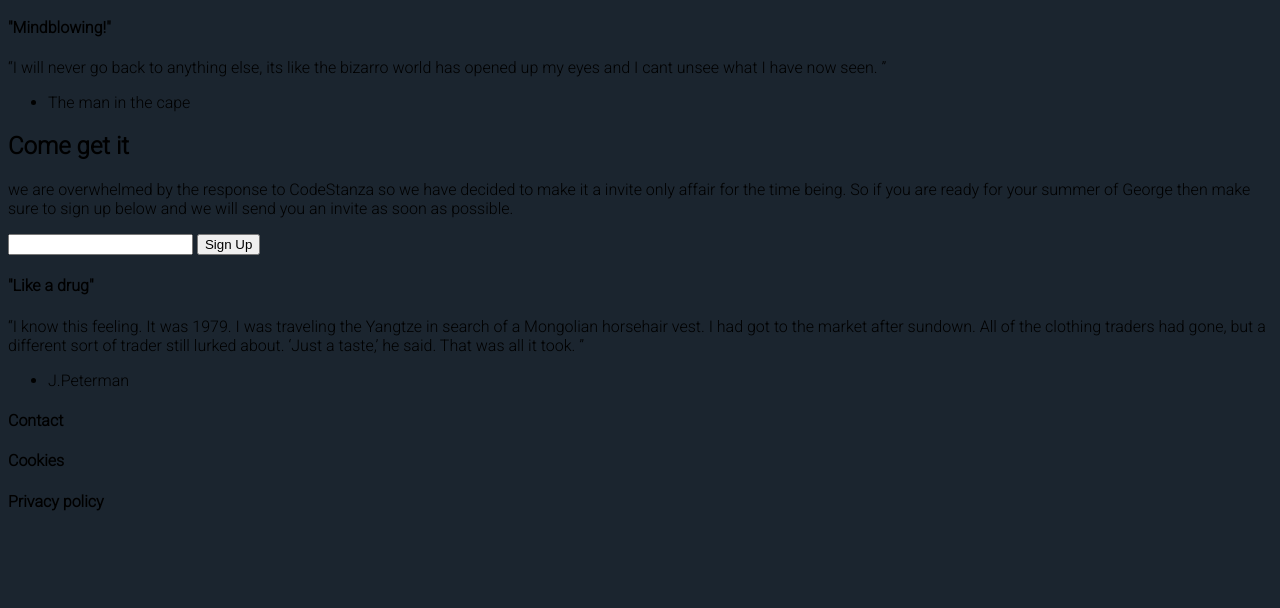
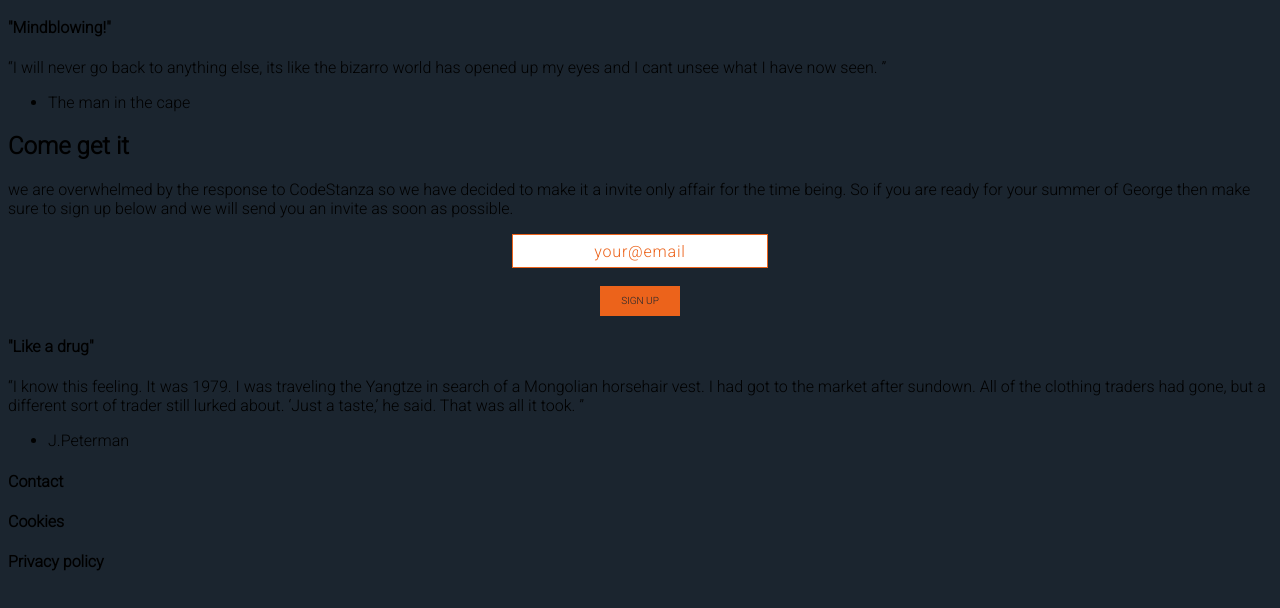
Before and after one commit to Medieinstitutet/fed21d-grafiska-verktyg-snoren, a plain HTML site: page code/index.html in a window 1280 px wide. Shown: the part 160-768 px from the top of the page. Drawn offline with Linux system fonts and the light colour scheme.

Commit message:
fixed input and button

```diff
--- a/code/index.html
+++ b/code/index.html
@@ -45,8 +45,8 @@
         you an invite as soon as possible.
       </p>
     </section>
-    <section>
-      <input type="email" />
+    <section class="flex-container">
+      <input type="email" placeholder="your@email" />
       <button>Sign Up</button>
     </section>
     <section>
--- a/code/style.css
+++ b/code/style.css
@@ -2,3 +2,48 @@
     background-color: #1B252F;
     font-family: 'Roboto', sans-serif;
 }
+input, button {
+    font-family: 'Roboto', sans-serif;
+}
+input {
+    border: 1px solid  #EC631B;
+    width: 250px;
+    height: 30px;
+    font-size: 16px;
+    text-align: center;
+    font-style: normal;
+font-weight: 400;
+font-size: 16px;
+line-height: 19px;
+letter-spacing: 0.05em;
+}
+::placeholder {
+    color: #EC631B;
+}
+button{
+    background-color: #EC631B;
+    border: none;
+    color: #1B252F;
+    width: 80px;
+    height: 30px;
+    margin-top: 17.5px;
+    font-style: normal;
+    font-weight: 300;
+    font-size: 10px;
+    line-height: 12px;
+    text-transform: uppercase;
+    transition-duration: 0.4s;
+    cursor: pointer;
+}
+button:hover{
+    background-color: #CD5618;
+}
+button[disabled]{
+    background-color: #8C3C12;
+    cursor: not-allowed;
+}
+.flex-container {
+    display: flex;
+    flex-direction: column;
+    align-items: center;
+}
```
